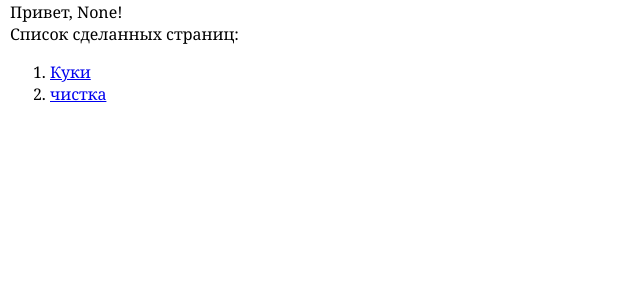
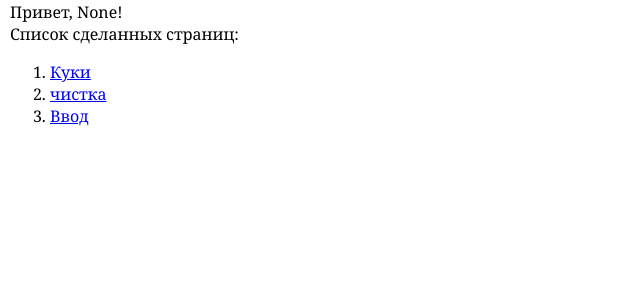
Before and after one commit to polinatyrykina/web-programming-labs-2, a Flask app: page /lab3/ in a window 1280 px wide. Shown: the part 241-541 px from the top of the page, without its empty margins (0-640 px from the left). Run offline with Flask 3, Linux system fonts and the light colour scheme.

Commit message:
Корректировка поля

```diff
--- a/templates/lab3/lab3.html
+++ b/templates/lab3/lab3.html
@@ -15,5 +15,8 @@
         <li>
             <a href="/lab3/del_cookie">чистка</a>
         </li>
+        <li>
+            <a href="/lab3/form1">Ввод</a>
+        </li>
     </ol>
 {% endblock %}
```
